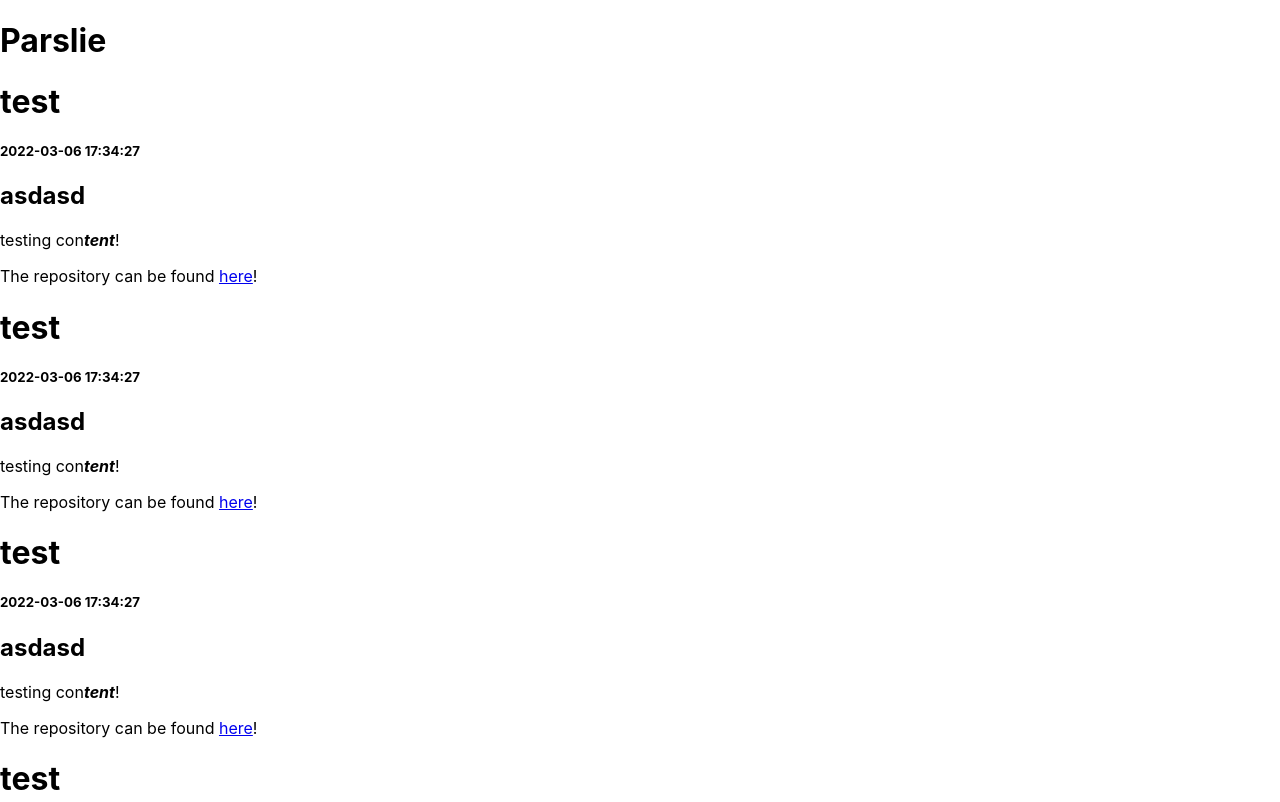
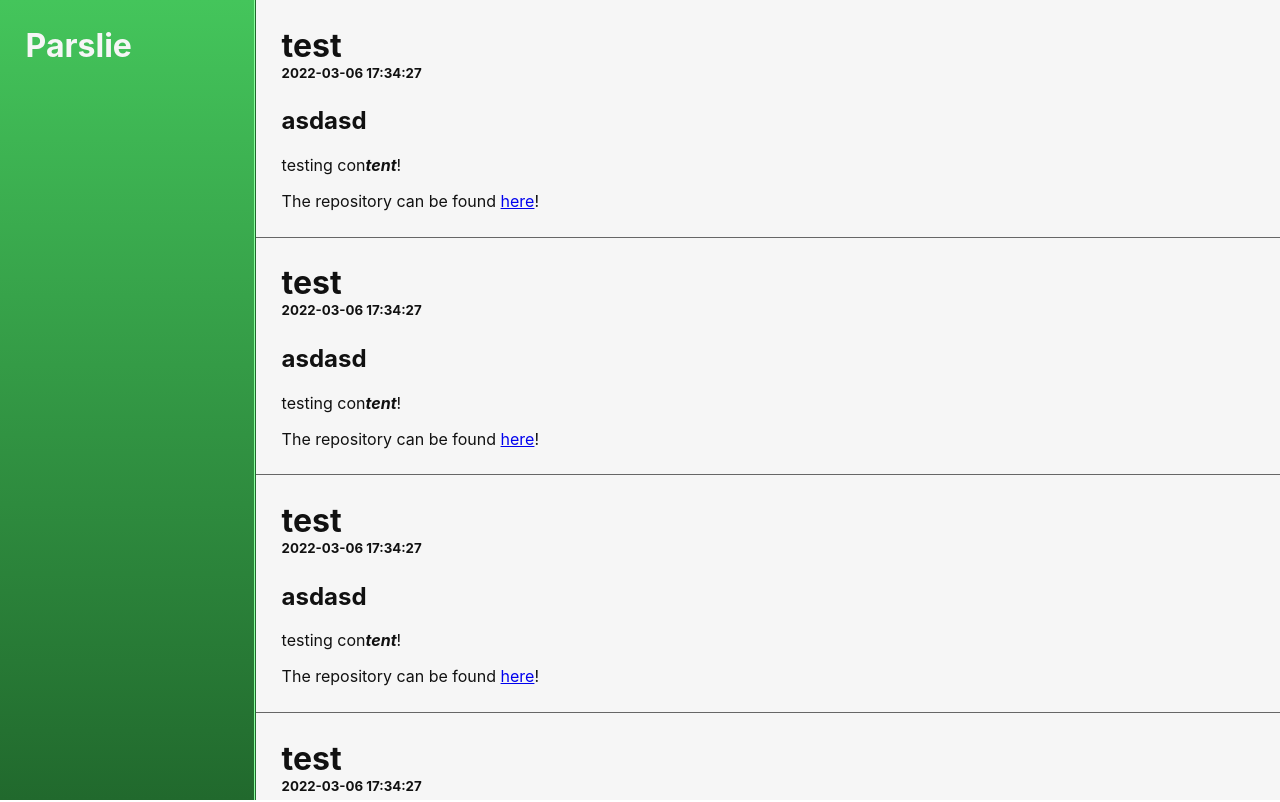
Before and after one commit to parslie/parslie.github.io, a React (Create React App) app: page /#/software in a window 1280 px wide. Shown: the top 802 px of the page. Built offline with nearby package versions, Linux system fonts and the light colour scheme; no server answers.

Commit message:
Style header and articles

```diff
--- a/src/components/software.jsx
+++ b/src/components/software.jsx
@@ -2,6 +2,8 @@ import ReactMarkdown from "react-markdown"
 
 import { mutate } from "swr"
 import { del } from "../utils/request"
+
+import "../styles/articles.scss"
 
 export function Post({ data, me }) {
   const date = new Date(data.date)
--- a/src/styles/app.scss
+++ b/src/styles/app.scss
@@ -1,2 +1,61 @@
 @import "./vars/colors.scss";
 @import "./vars/sizings.scss";
+
+.app {
+  position: absolute;
+  top: 0;
+  right: 0;
+  left: 0;
+  min-height: 100%;
+
+  @media screen and (max-width: $mobile-width) {
+    display: flex;
+    flex-direction: column;
+  }
+
+  > header {
+    @media screen and (min-width: $desktop-width) {
+      position: absolute;
+      top: 0;
+      bottom: 0;
+      left: 0;
+      padding: $large-size;
+      width: $header-width;
+
+      box-shadow: inset -1px 0 0 0 $green-light;
+      border-right: 1px solid $green-dark;
+    }
+    @media screen and (max-width: $mobile-width) {
+      padding: $medium-size;
+      width: 100%;
+
+      box-shadow: inset 0 -1px 0 0 $green-light;
+      border-bottom: 1px solid $green-dark;
+    }
+
+    box-sizing: border-box;
+    background: linear-gradient(180deg, $green 0%, $green-dark 100%);
+    color: $white;
+  }
+
+  > main {
+    @media screen and (min-width: $desktop-width) {
+      position: absolute;
+      top: 0;
+      right: 0;
+      bottom: 0;
+      left: $header-width;
+      overflow-y: auto;
+    }
+    @media screen and (max-width: $mobile-width) {
+      flex-grow: 1;
+    }
+
+    box-sizing: border-box;
+    background: $white;
+    color: $black;
+  }
+
+  *:first-child { margin-top: 0 !important; }
+  *:last-child { margin-bottom: 0 !important; }
+}
--- /dev/null
+++ b/src/styles/articles.scss
@@ -0,0 +1,17 @@
+@import "./vars/colors.scss";
+@import "./vars/sizings.scss";
+
+article {
+  @media screen and (min-width: $desktop-width) {
+    > header { padding: $large-size; }
+    > section { padding: 0 $large-size $large-size; }
+  }
+  @media screen and (max-width: $mobile-width) {
+    > header { padding: $medium-size; }
+    > section { padding: 0 $medium-size $medium-size; }
+  }
+
+  & + article { border-top: 1px solid $gray; }
+
+  > header * { margin: 0; }
+}
--- a/src/styles/vars/colors.scss
+++ b/src/styles/vars/colors.scss
@@ -1,4 +1,4 @@
-$white: #f0f0f0;
+$white: #f6f6f6;
 $white-dark: #dddddd;
 $gray: #666;
 $black: #111;
--- a/src/styles/vars/sizings.scss
+++ b/src/styles/vars/sizings.scss
@@ -3,7 +3,7 @@ $medium-size: 0.8rem;
 $small-size: 0.4rem;
 $tiny-size: 0.2rem;
 
-$aside-width: 16rem;
+$header-width: 16rem;
 $article-max-width: 50rem;
 
 $mobile-width: 700px;
```
